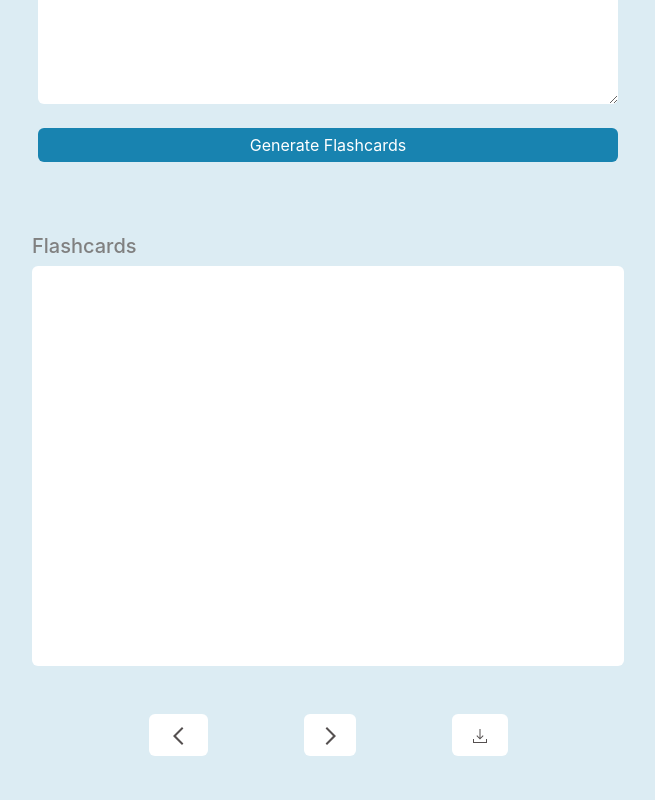
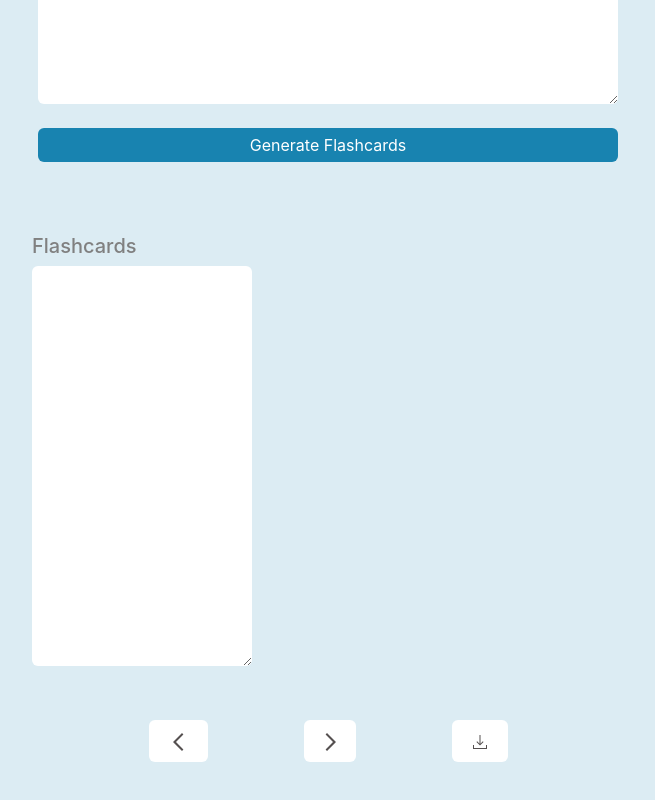
Before and after one commit to bseshie/flashcard_generator-and-summarizer, a React (Create React App) app in the folder summarize/: page /cards in a window 1280 px wide. Shown: the part 614-1414 px from the top of the page, without its empty margins (312-967 px from the left). Built offline with nearby package versions, Linux system fonts and the light colour scheme.

Commit message:
added logic for making api requests

```diff
--- a/summarize/package.json
+++ b/summarize/package.json
@@ -9,6 +9,7 @@
     "axios": "^1.7.7",
     "bootstrap": "^5.3.3",
     "react": "^18.3.1",
+    "react-card-flip": "^1.2.3",
     "react-dom": "^18.3.1",
     "react-router-dom": "^6.26.2",
     "react-scripts": "5.0.1",
--- a/summarize/src/index.css
+++ b/summarize/src/index.css
@@ -99,4 +99,5 @@ label{
 
 .prev,.next , .dwnload{
   background-color: white;
+  border-style: none;
 }
--- a/summarize/src/pages/Generator.js
+++ b/summarize/src/pages/Generator.js
@@ -168,11 +168,27 @@ import TextArea from '../components/TextArea';
 import ActionButton from '../components/ActionButton';
 import Navbar from '../components/NavBar';
 import LinkArea from '../components/Linkarea';
+import ReactCardFlip from 'react-card-flip';
+
 
 
 const Generator = () => {
   const [input, setInput] = useState('');
   const [drag, setDrag] = useState(false);
+  const [isFlipped,setIsFlipped] = useState(false);
+  // const [flashcards, setFlashcards] = useState([]);
+
+  const handleClick = (e) => {
+    e.preventDefault();
+    setIsFlipped(!isFlipped);
+  }
+
+
+
+  const download = () => {
+    // const text = [];
+  };
+
 
 
   return (
@@ -212,23 +228,32 @@ const Generator = () => {
         </div>
 
         {/* use react flip card component to simulate actual card flipping  */}
+
           <div className='mt-5 '>
             <div className='d-flex flex-column align-items-start w-50 mx-auto'>
               <h5 className='gen fw-medium'>Flashcards</h5>
-            <div className='container-fluid inputTwo w-100 mb-5 rounded'></div>
+              <ReactCardFlip isFlipped={isFlipped} flipDirection='horizontal' >
+                <textarea className='container-fluid inputTwo w-100  mb-5 rounded card-front'
+                  readOnly ={true}
+                />
+                <textarea className='container-fluid inputTwo w-100 mb-5 rounded card-back'
+                  readOnly ={true}
+                />
+              </ReactCardFlip>
             </div>
             <div className='d-flex flex-row justify-content-center nextPrev bd-highlight mb-3'>
-            <div className='prev py-2 px-4 mx-5 bd-highlight rounded'>
+              <button className='prev py-2 px-4 mx-5 bd-highlight rounded' onClick={handleClick} >
                 <img src='/assets/prevBtn.svg' alt='previous button' />
-            </div>
-            <div className='next py-2 px-3 mx-5 bd-highlight rounded'>
+              </button>
+              <button className='next py-2 px-3 mx-5 bd-highlight rounded' onClick={handleClick} >
                 <img src='/assets/nextBtn.svg' alt='next button' />
-            </div>
-            <div className='dwnload py-2 px-3 mx-5 bd-highlight rounded'>
+              </button>
+              <button className='dwnload py-2 px-3 mx-5 bd-highlight rounded' onClick={download}>
                 <img src='/assets/dwnload.svg' alt='download button' />
+              </button>
             </div>
           </div>
-        </div>
+
       </section>
     </div>
   );
--- a/summarize/src/pages/Main.js
+++ b/summarize/src/pages/Main.js
@@ -170,7 +170,7 @@ import TextArea from '../components/TextArea';
 import ActionButton from '../components/ActionButton';
 import Navbar from '../components/NavBar';
 import LinkArea from '../components/Linkarea';
-
+import axios from 'axios';
 
 
 const Main = () => {
@@ -179,11 +179,33 @@ const Main = () => {
   const [summarizedtext , setSummarizedtext] = useState("");
   const [loading ,setLoading] = useState(false);
 
+  const handleInputChange = (e) =>{
+    setInput(e.target.value);
+  };
 
-  const HandleSubmit = () =>{
+  const handleSubmit = async () =>{
+    if(!input) return
+    alert('Please input text to summarize');
+
     setLoading(true);
 
-   setSummarizedtext();
+    const response = await axios.post('endpoint',
+        {
+            prompt: `Summarize this text: \n\n${input} \n\nSummary:`,
+            max_tokens: 200,
+            temperature : 0.7,
+        },
+        {
+            headers: {
+                Authorization: 'Bearer AI_API_KEY',
+                'Content-Type': 'application/json',
+            },
+        }
+    );
+
+    setSummarizedtext(response.data.choices[0].text.trim());
+    setLoading(false);
+
   }
 
 
@@ -198,7 +220,7 @@ const Main = () => {
             </div>
         </header>
 
-        <LinkArea onClick={HandleSubmit} />
+        <LinkArea onClick={handleSubmit} />
 
         <div className='container text-area rounded mb-5'>
             <div className='row d-flex align-items-start'>
@@ -211,13 +233,14 @@ const Main = () => {
                         setInput={setInput}
                         drag={drag}
                         setDrag={setDrag}
+                        onChange ={handleInputChange}
                         to ='/'
                         classname= 'd-flex flex-column pasteIcon'
                         imgSrc= '/assets/pasteIcon.svg'
                         alt = 'paste icon'
                         />
                     </form>
-                    <ActionButton text='Summarize' onClick={HandleSubmit}
+                    <ActionButton text='Summarize' onClick={handleSubmit}
                     className='sumBtn mx-5 my-4 w-75 rounded' />
                     {loading === true &&(
                         <p>Loading</p>
```
Also changed, not shown: 1 other file (tests, documents, lock files or other folders). Lines whose indentation alone changed are shown as unchanged.
